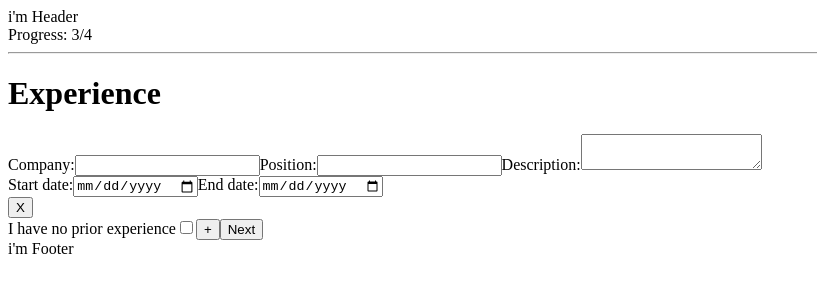
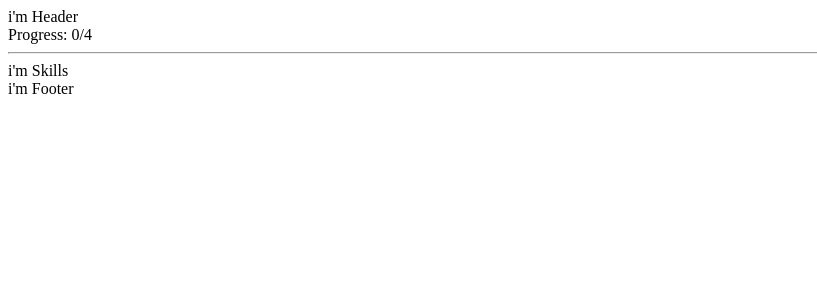
Before and after one commit to thiago-porto25/bugged-lol, a React (Create React App) app: page / in a window 1280 px wide. Shown: the top 300 px of the page, without its empty margins (0-817 px from the left). Built offline with nearby package versions, Linux system fonts and the light colour scheme.

Commit message:
adding cleanup when comp unmounts

```diff
--- a/src/pages/Creating.js
+++ b/src/pages/Creating.js
@@ -1,4 +1,4 @@
-import React, { useState, useContext } from 'react'
+import React, { useState, useContext, useEffect } from 'react'
 import styled from 'styled-components'
 import DataContext from '../context/DataContext'
 import {
@@ -15,13 +15,23 @@ export default function Creating(props) {
   const { setCurrentCv, setData, currentCv } = useContext(DataContext)
   const [inGeneralInfo, setInGeneralInfo] = useState(false)
   const [inEducation, setInEducation] = useState(false)
-  const [inExperience, setInExperience] = useState(true)
-  const [inSkills, setInSkills] = useState(false)
+  const [inExperience, setInExperience] = useState(false)
+  const [inSkills, setInSkills] = useState(true)
   const [progress, setProgress] = useState(0)
 
   const CreatingBg = styled.div``
 
   const CreatingContainer = styled.div``
+
+  useEffect(() => {
+    return () => {
+      setInGeneralInfo(true)
+      setInEducation(false)
+      setInExperience(false)
+      setInSkills(false)
+      setProgress(0)
+    }
+  }, [])
 
   return (
     <CreatingBg>
```
